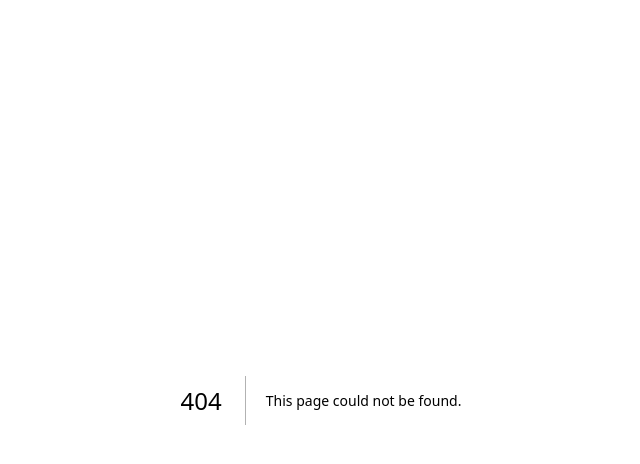
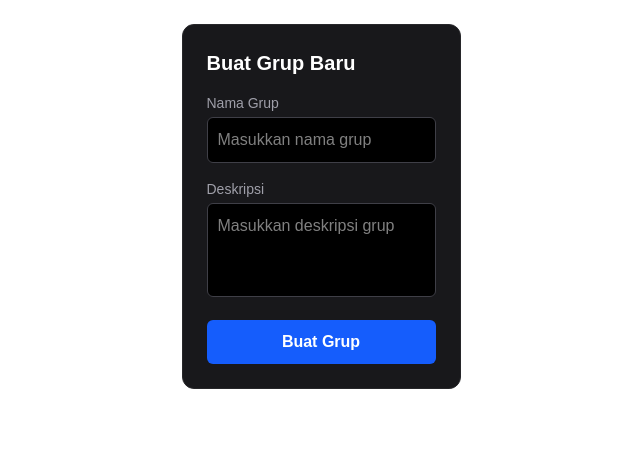
Before and after one commit to hilderanernan/Sosial-media-grup-, a Next.js app: page /dashboard/create-group in a window 1280 px wide. Before the commit this address had no page. Shown: the top 464 px of the page, without its empty margins (319-959 px from the left). Built offline with nearby package versions, Linux system fonts and the light colour scheme.

Commit message:
fix: move create-group to page.tsx with use client

```diff
--- a/app/dashboard/create-group.tsx
+++ /dev/null
@@ -1,53 +0,0 @@
-'use client'
-
-import { useState } from 'react'
-import { createGroup } from '@/app/actions/groups'
-
-export default function CreateGroupForm() {
-  const [loading, setLoading] = useState(false)
-
-  async function handleSubmit(e: React.FormEvent<HTMLFormElement>) {
-    e.preventDefault()
-    setLoading(true)
-
-    try {
-      const formData = new FormData(e.currentTarget)
-      const res = await createGroup(formData)
-
-      if (res?.error) {
-        alert(`Gagal: ${res.error}`)
-      } else {
-        ;(e.target as HTMLFormElement).reset()
-      }
-    } catch (err: any) {
-      alert(`Terjadi kesalahan: ${err?.message || 'Gagal terhubung'}`)
-    } finally {
-      setLoading(false)
-    }
-  }
-
-  return (
-    <form onSubmit={handleSubmit} className="p-4 border rounded-lg space-y-4">
-      <h2 className="text-xl font-bold">Buat Grup Baru</h2>
-      <input
-        type="text"
-        name="name"
-        placeholder="Nama Grup"
-        required
-        className="w-full p-2 bg-black border rounded-md text-white"
-      />
-      <textarea
-        name="description"
-        placeholder="Deskripsi Grup"
-        className="w-full p-2 bg-black border rounded-md text-white resize-none"
-      />
-      <button
-        type="submit"
-        disabled={loading}
-        className="w-full py-2 bg-blue-600 hover:bg-blue-700 rounded-md text-white font-semibold disabled:opacity-50"
-      >
-        {loading ? 'Membuat...' : 'Buat Grup'}
-      </button>
-    </form>
-  )
-}
--- /dev/null
+++ b/app/dashboard/create-group/page.tsx
@@ -0,0 +1,66 @@
+'use client'
+
+import { useState } from 'react'
+import { createGroup } from '@/actions/groups'
+
+export default function CreateGroupPage() {
+  const [loading, setLoading] = useState(false)
+
+  async function handleSubmit(e: React.FormEvent<HTMLFormElement>) {
+    e.preventDefault()
+    setLoading(true)
+
+    try {
+      const formData = new FormData(e.currentTarget)
+      const res = await createGroup(formData)
+
+      if (res?.error) {
+        alert(res.error)
+      } else if (res?.success) {
+        alert('Grup berhasil dibuat!')
+        ;(e.target as HTMLFormElement).reset()
+      }
+    } catch (err: any) {
+      alert(`Terjadi kesalahan: ${err?.message || 'Gagal terhubung'}`)
+    } finally {
+      setLoading(false)
+    }
+  }
+
+  return (
+    <div className="max-w-md mx-auto p-6 bg-zinc-900 border border-zinc-800 rounded-xl mt-6">
+      <form onSubmit={handleSubmit} className="space-y-4">
+        <h2 className="text-xl font-bold text-white">Buat Grup Baru</h2>
+
+        <div>
+          <label className="block text-sm text-zinc-400 mb-1">Nama Grup</label>
+          <input
+            type="text"
+            name="name"
+            placeholder="Masukkan nama grup"
+            required
+            className="w-full p-2.5 bg-black border border-zinc-700 rounded-md text-white focus:outline-none focus:border-blue-500"
+          />
+        </div>
+
+        <div>
+          <label className="block text-sm text-zinc-400 mb-1">Deskripsi</label>
+          <textarea
+            name="description"
+            placeholder="Masukkan deskripsi grup"
+            rows={3}
+            className="w-full p-2.5 bg-black border border-zinc-700 rounded-md text-white focus:outline-none focus:border-blue-500 resize-none"
+          />
+        </div>
+
+        <button
+          type="submit"
+          disabled={loading}
+          className="w-full py-2.5 bg-blue-600 hover:bg-blue-700 rounded-md text-white font-semibold disabled:opacity-50 transition"
+        >
+          {loading ? 'Membuat...' : 'Buat Grup'}
+        </button>
+      </form>
+    </div>
+  )
+}
```
